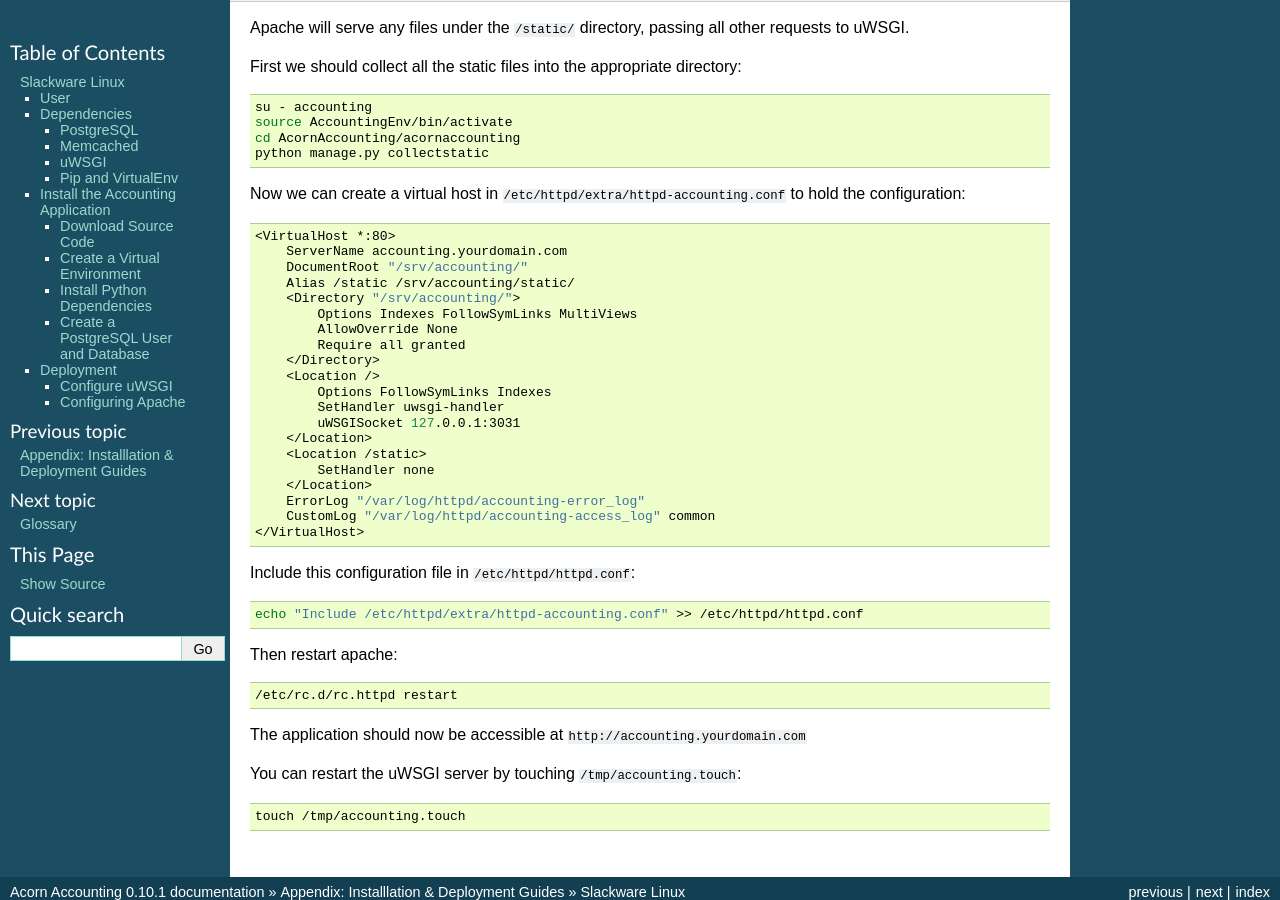
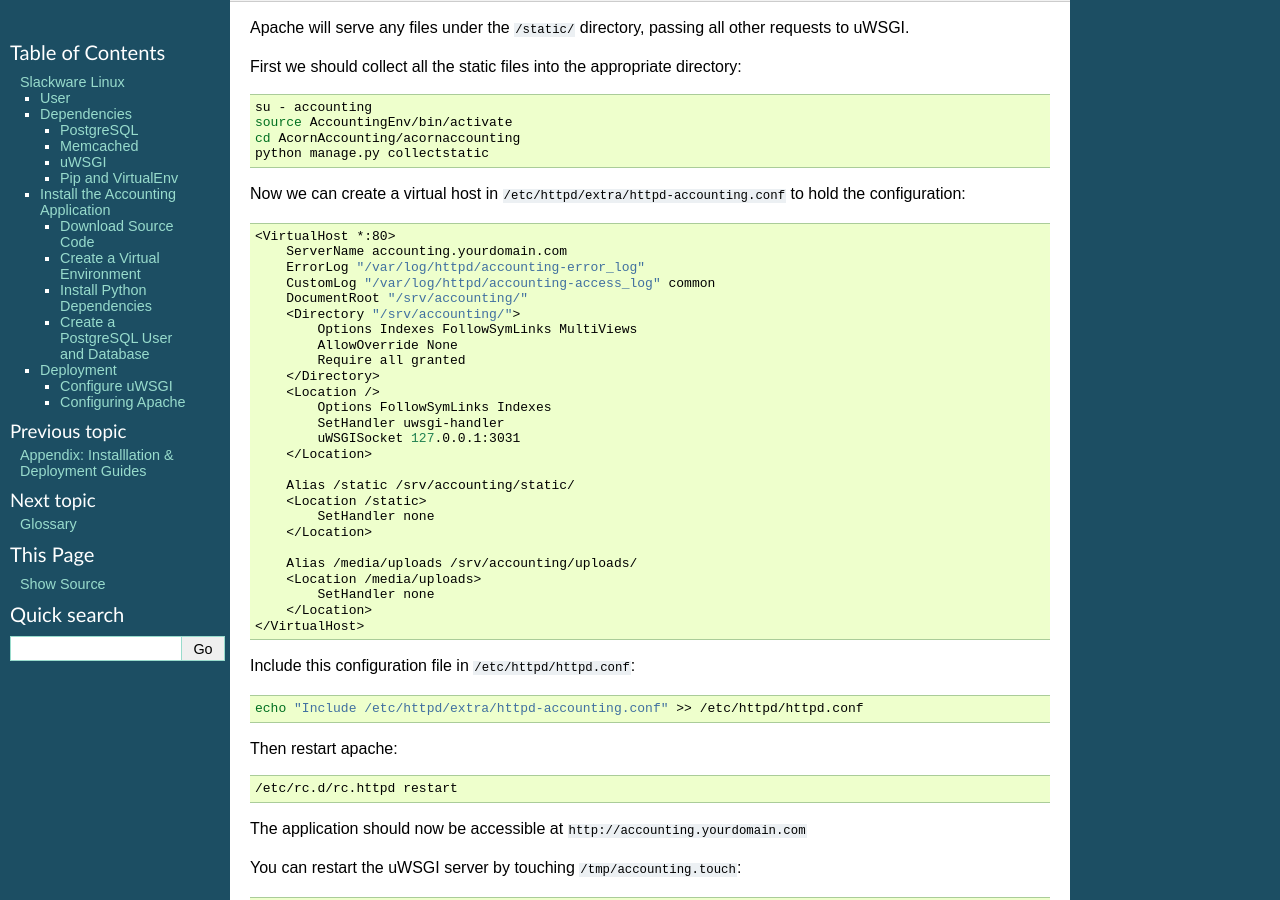
Before and after one commit to prikhi/AcornAccounting, a Sphinx documentation site: the page built from docs/source/appendix/guides/slackware.rst, in a window 1280 px wide and 900 px high, scrolled down 6396 px. Built offline with Sphinx 7.4.7, drawn with Linux system fonts in a browser that asks for light colours; formulas are drawn with MathJax 3.

Commit message:
Update Deploy Docs for Uploads Folder

```diff
--- a/docs/source/appendix/guides/slackware.rst
+++ b/docs/source/appendix/guides/slackware.rst
@@ -461,8 +461,9 @@ to hold the configuration:
 
     <VirtualHost *:80>
         ServerName accounting.yourdomain.com
+        ErrorLog "/var/log/httpd/accounting-error_log"
+        CustomLog "/var/log/httpd/accounting-access_log" common
         DocumentRoot "/srv/accounting/"
-        Alias /static /srv/accounting/static/
         <Directory "/srv/accounting/">
             Options Indexes FollowSymLinks MultiViews
             AllowOverride None
@@ -473,11 +474,16 @@ to hold the configuration:
             SetHandler uwsgi-handler
             uWSGISocket 127.0.0.1:3031
         </Location>
+
+        Alias /static /srv/accounting/static/
         <Location /static>
             SetHandler none
         </Location>
-        ErrorLog "/var/log/httpd/accounting-error_log"
-        CustomLog "/var/log/httpd/accounting-access_log" common
+
+        Alias /media/uploads /srv/accounting/uploads/
+        <Location /media/uploads>
+            SetHandler none
+        </Location>
     </VirtualHost>
 
 Include this configuration file in ``/etc/httpd/httpd.conf``:
```
